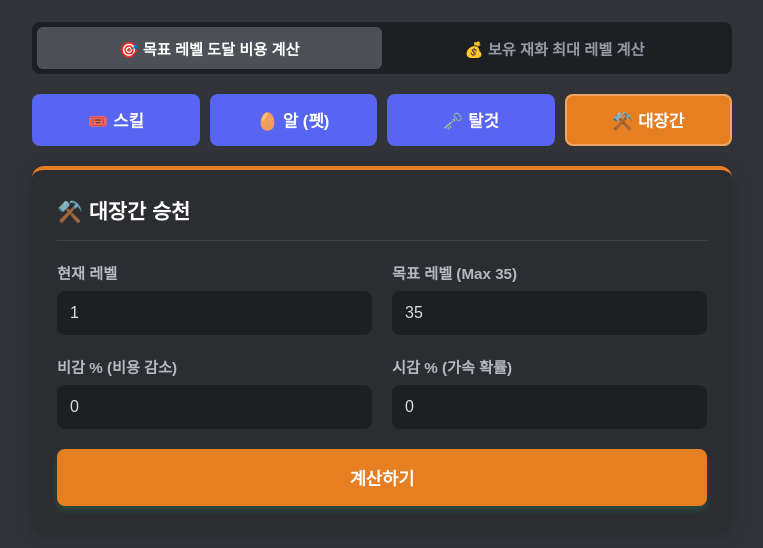
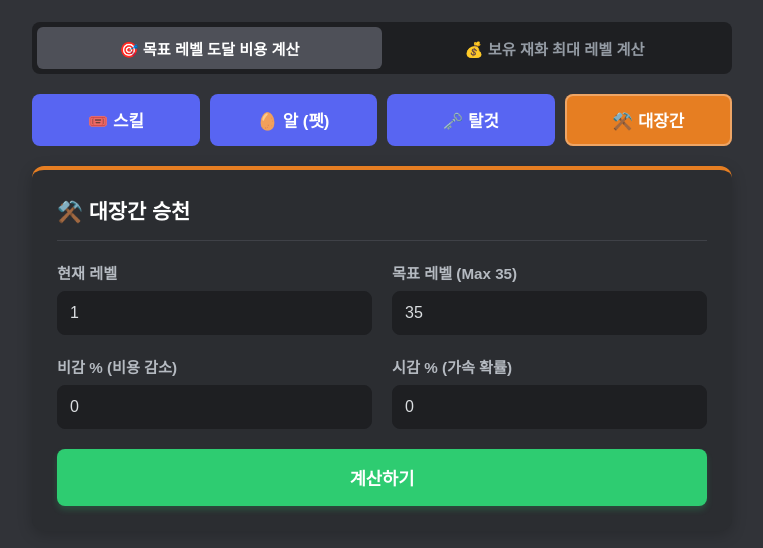
Before and after one commit to kimulgae/forge-master-calculator-2026, a plain HTML site: page index.html in a window 1280 px wide. Both pictures are taken after a click on the button "⚒️ 대장간". Shown: the part 120-668 px from the top of the page, without its empty margins (258-1021 px from the left). Drawn offline with Linux system fonts and the light colour scheme; a web font is replaced by a local one.

Commit message:
Update index.html

```diff
--- a/index.html
+++ b/index.html
@@ -126,7 +126,7 @@
             <div class="input-group"><label>시감 % (가속 확률)</label><input type="number" id="f-spd" value="0" min="0"></div>
             <div class="input-group full-width currency-only"><label>보유 코인 재화</label><input type="text" id="f-curr" class="currency-input" value="0" onkeyup="formatInput(this)"></div>
         </div>
-        <button class="calc-btn" style="background-color:#e67e22;" onclick="calc('forge')">계산하기</button>
+        <button class="calc-btn" style="background-color:#2ecc71;" onclick="calc('forge')">계산하기</button>
         <div class="result-box" id="res-forge"></div>
         <div class="rarity-container" id="rarity-forge"></div>
     </div>
```
